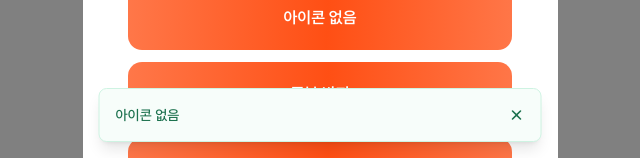
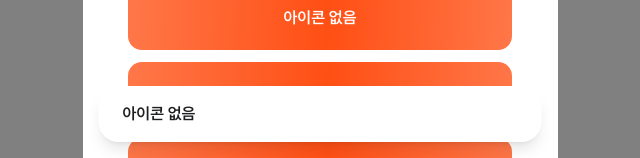
Before and after one commit to depromeet/17th-team3-Web, a Next.js app: page /any/toastTest in a window 1280 px wide. Both pictures are taken after a click on the button "아이콘 없음". Shown: the part 642-800 px from the top of the page, without its empty margins (320-960 px from the left). Built offline with nearby package versions, Linux system fonts and the light colour scheme.

Commit message:
[Feat] 토스트 아이콘 컴포넌트 추가 및 SuccessIcon 수정

```diff
--- a/src/app/_components/icon/toast/SuccessIcon.tsx
+++ /dev/null
@@ -1,15 +0,0 @@
-import { SVGProps } from 'react';
-
-const SuccessIcon = ({ ...props }: SVGProps<SVGSVGElement>) => {
-  return (
-    <svg className="h-5 w-5" fill="currentColor" viewBox="0 0 20 20" {...props}>
-      <path
-        fillRule="evenodd"
-        d="M10 18a8 8 0 100-16 8 8 0 000 16zm3.707-9.293a1 1 0 00-1.414-1.414L9 10.586 7.707 9.293a1 1 0 00-1.414 1.414l2 2a1 1 0 001.414 0l4-4z"
-        clipRule="evenodd"
-      />
-    </svg>
-  );
-};
-
-export default SuccessIcon;
--- /dev/null
+++ b/src/app/_components/icons/toast/SuccessIcon.tsx
@@ -0,0 +1,25 @@
+import { SVGProps } from 'react';
+
+const SuccessIcon = ({ ...props }: SVGProps<SVGSVGElement>) => {
+  return (
+    <svg
+      width="32"
+      height="32"
+      viewBox="0 0 32 32"
+      fill="none"
+      xmlns="http://www.w3.org/2000/svg"
+      {...props}
+    >
+      <path
+        d="M15.9998 29.3334C23.3636 29.3334 29.3332 23.3639 29.3332 16.0001C29.3332 8.63628 23.3636 2.66675 15.9998 2.66675C8.63604 2.66675 2.6665 8.63628 2.6665 16.0001C2.6665 23.3639 8.63604 29.3334 15.9998 29.3334Z"
+        fill="#FF4F14"
+      />
+      <path
+        d="M19.2929 12.6264C19.6834 12.2359 20.3164 12.2359 20.707 12.6264C21.0975 13.0169 21.0975 13.6499 20.707 14.0405L15.3736 19.3738C14.9831 19.7643 14.3501 19.7643 13.9596 19.3738L11.2929 16.7071C10.9024 16.3166 10.9024 15.6836 11.2929 15.2931C11.6834 14.9025 12.3164 14.9025 12.707 15.2931L14.6666 17.2527L19.2929 12.6264Z"
+        fill="white"
+      />
+    </svg>
+  );
+};
+
+export default SuccessIcon;
--- a/src/app/_features/toast/components/Toast.tsx
+++ b/src/app/_features/toast/components/Toast.tsx
@@ -4,25 +4,24 @@ import { useEffect, useState } from 'react';
 
 import { cva, type VariantProps } from 'class-variance-authority';
 
-import CloseIcon from '@/app/_components/icon/toast/CloseIcon';
-import ErrorIcon from '@/app/_components/icon/toast/ErrorIcon';
-import InfoIcon from '@/app/_components/icon/toast/InfoIcon';
-import SuccessIcon from '@/app/_components/icon/toast/SuccessIcon';
-import WarningIcon from '@/app/_components/icon/toast/WarningIcon';
+import ErrorIcon from '@/app/_components/icons/toast/ErrorIcon';
+import InfoIcon from '@/app/_components/icons/toast/InfoIcon';
+import SuccessIcon from '@/app/_components/icons/toast/SuccessIcon';
+import WarningIcon from '@/app/_components/icons/toast/WarningIcon';
 import { cn } from '@/app/_lib/cn';
 
 import type { Toast as ToastType } from '../types';
 
 const toastVariants = cva(
-  'pointer-events-auto relative flex w-full items-center justify-between gap-2 overflow-hidden rounded-lg border p-4 shadow-lg transition-all',
+  'pointer-events-auto relative flex w-full gap-3 overflow-hidden rounded-[1.25rem] px-6 py-4 shadow-lg transition-all',
   {
     variants: {
       variant: {
-        success: 'border-green-200 bg-green-50 text-green-800',
-        error: 'border-red-200 bg-red-50 text-red-800',
-        warning: 'border-yellow-200 bg-yellow-50 text-yellow-800',
-        info: 'border-blue-200 bg-blue-50 text-blue-800',
-        loading: 'border-gray-200 bg-gray-50 text-gray-800',
+        success: 'bg-white text-neutral-1500 ',
+        error: 'border border-red-200 bg-red-50 text-red-800',
+        warning: 'border border-yellow-200 bg-yellow-50 text-yellow-800',
+        info: 'border border-blue-200 bg-blue-50 text-blue-800',
+        loading: ' border border-gray-200 bg-gray-50 text-gray-800',
       },
     },
     defaultVariants: {
@@ -113,7 +112,7 @@ const Toast = ({ toast, onClose }: ToastProps) => {
       <div className={cn(toastVariants({ variant: toast.type }))}>
         {/* 아이콘 영역 */}
         <div className={cn('flex-shrink-0', !toast.showIcon && 'hidden')}>
-          {toast.type === 'success' && <SuccessIcon />}
+          {toast.type === 'success' && <SuccessIcon className="h-8 w-8" />}
           {toast.type === 'error' && <ErrorIcon />}
           {toast.type === 'warning' && <WarningIcon />}
           {toast.type === 'info' && <InfoIcon />}
@@ -122,19 +121,11 @@ const Toast = ({ toast, onClose }: ToastProps) => {
         {/* 메시지 영역 ReactNode 또는 string */}
         <div className="flex-1">
           {typeof toast.message === 'string' ? (
-            <p className="text-sm font-medium">{toast.message}</p>
+            <p className="body-3 font-semibold whitespace-pre-line">{toast.message}</p>
           ) : (
             toast.message
           )}
         </div>
-
-        {/* 닫기 버튼 */}
-        <button
-          onClick={handleClose}
-          className="ml-4 inline-flex flex-shrink-0 justify-center rounded-md text-sm hover:opacity-70 focus:outline-none"
-        >
-          <CloseIcon />
-        </button>
 
         {/* 진행 바 */}
         {toast.showProgress && toast.duration && toast.duration > 0 && (
--- a/src/app/_features/toast/components/ToastContainer.tsx
+++ b/src/app/_features/toast/components/ToastContainer.tsx
@@ -24,7 +24,7 @@ const ToastContainer = () => {
       {topToasts.length > 0 && (
         <div
           className={cn(
-            'fixed top-0 flex max-h-screen w-full flex-col-reverse p-4',
+            'fixed top-0 z-50 flex max-h-screen w-full flex-col-reverse p-4',
             'pointer-events-none',
             `max-w-[${MAX_WIDTH}]`
           )}
@@ -44,7 +44,7 @@ const ToastContainer = () => {
       {bottomToasts.length > 0 && (
         <div
           className={cn(
-            'fixed bottom-0 flex max-h-screen w-full flex-col-reverse p-4',
+            'fixed bottom-0 z-50 flex max-h-screen w-full flex-col-reverse p-4',
             'pointer-events-none',
             `max-w-[${MAX_WIDTH}]`
           )}
--- a/src/app/_features/toast/store.ts
+++ b/src/app/_features/toast/store.ts
@@ -27,7 +27,7 @@ export const useToastStore = create<ToastState>((set, get) => ({
 
   addToast: (message: ToastMessage, options: ToastOptions = {}): string => {
     const {
-      type = 'info',
+      type = 'success',
       position = DEFAULT_POSITION,
       duration = DEFAULT_DURATION,
       preventDuplicate = false,
```
Also changed, not shown: src/app/_components/icons/toast/CloseIcon.tsx (renamed from src/app/_components/icon/toast/CloseIcon.tsx), src/app/_components/icons/toast/ErrorIcon.tsx (renamed from src/app/_components/icon/toast/ErrorIcon.tsx), src/app/_components/icons/toast/InfoIcon.tsx (renamed from src/app/_components/icon/toast/InfoIcon.tsx), src/app/_components/icons/toast/WarningIcon.tsx (renamed from src/app/_components/icon/toast/WarningIcon.tsx).
